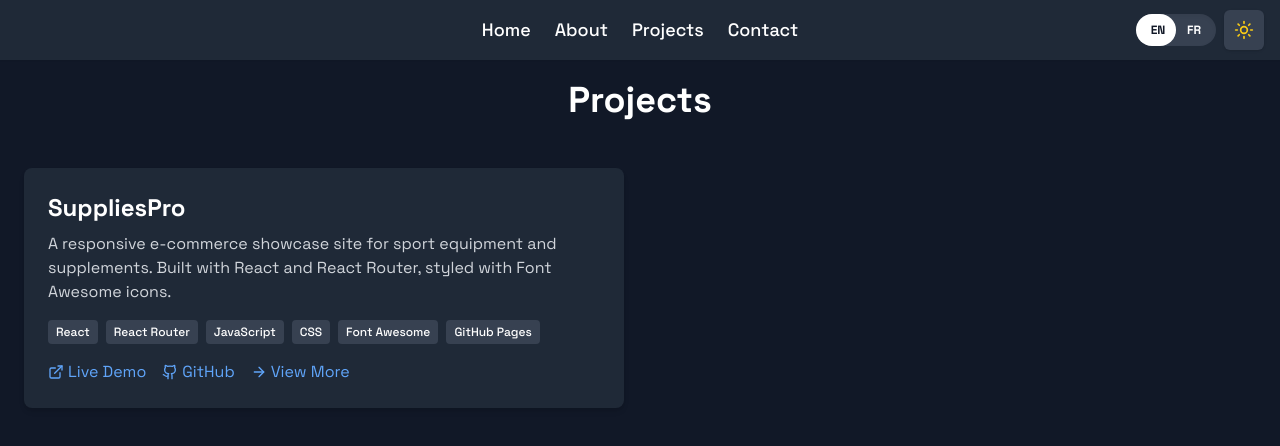
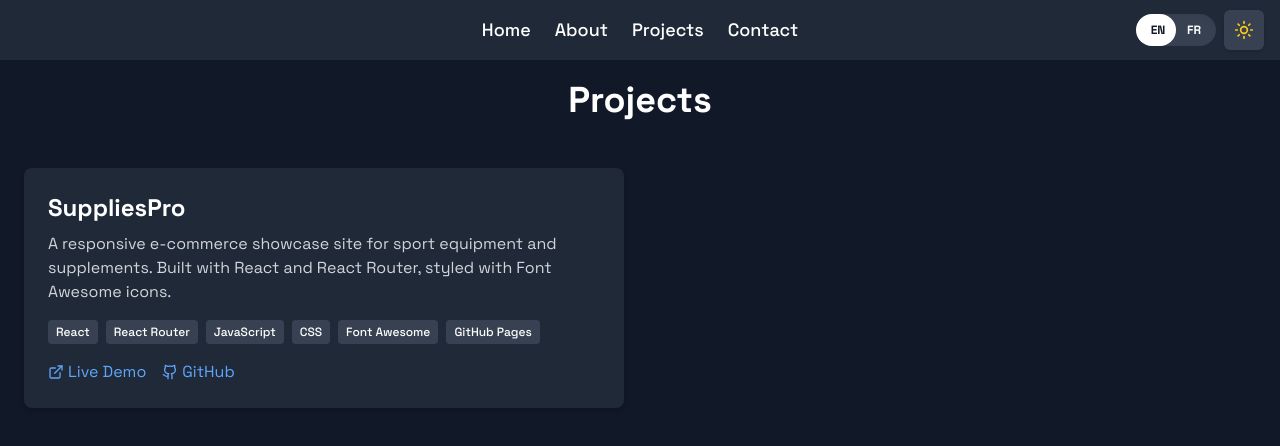
Before and after one commit to Ilyas-Ait-Ali/portfolio-website, a React (Vite) app: page /projects in a window 1280 px wide. Shown: the top 446 px of the page. Built offline with nearby package versions, Linux system fonts and the light colour scheme.

Commit message:
refactor(projects): remove 'View More' link from project cards

```diff
--- a/src/pages/Projects.jsx
+++ b/src/pages/Projects.jsx
@@ -1,6 +1,5 @@
-import { motion } from "framer-motion";
-import { ExternalLink, Github, ArrowRight } from "lucide-react";
-import { Link } from "react-router-dom";
+import { motion, AnimatePresence } from "framer-motion";
+import { ExternalLink, Github } from "lucide-react";
 import { useLang } from "../contexts/LanguageContext";
 import projects from "../i18n/projects";
 
@@ -20,24 +19,38 @@ export default function Projects() {
   ];
 
   return (
-    <section className="px-6 py-16 min-h-screen transition-colors duration-300">
-      <motion.h1
-        className="text-4xl font-bold mt-4 mb-12 text-center text-black dark:text-white"
-        initial={{ opacity: 0, y: -20 }}
-        animate={{ opacity: 1, y: 0 }}
-        transition={{ duration: 0.5 }}
-      >
+    <motion.section
+      className="px-6 py-16 min-h-screen transition-colors duration-300"
+      initial={{ opacity: 0, y: 30 }}
+      animate={{ opacity: 1, y: 0 }}
+      transition={{ duration: 0.4 }}
+    >
+      <AnimatePresence mode="wait">
+        <ProjectSection key={lang} t={t} projectList={projectList} />
+      </AnimatePresence>
+    </motion.section>
+  );
+}
+
+function ProjectSection({ t, projectList }) {
+  return (
+    <motion.div
+      initial={{ opacity: 0 }}
+      animate={{ opacity: 1 }}
+      exit={{ opacity: 0 }}
+      transition={{ duration: 0.4 }}
+    >
+      <h1 className="text-4xl font-bold mt-4 mb-12 text-center text-black dark:text-white">
         {t.heading}
-      </motion.h1>
+      </h1>
 
       <div className="grid gap-8 md:grid-cols-2">
         {projectList.map((project, idx) => (
           <motion.div
             key={project.title}
             className="bg-white dark:bg-gray-800 shadow-md rounded-lg p-6 flex flex-col justify-between transition-colors duration-300"
-            initial={{ opacity: 0, y: 30 }}
-            whileInView={{ opacity: 1, y: 0 }}
-            viewport={{ once: true }}
+            initial={{ opacity: 0, y: 20 }}
+            animate={{ opacity: 1, y: 0 }}
             transition={{ duration: 0.4, delay: idx * 0.1 }}
           >
             <h2 className="text-2xl font-semibold mb-2 text-gray-900 dark:text-white">
@@ -77,17 +90,10 @@ export default function Projects() {
                 <Github size={16} />
                 {t.suppliesPro.github}
               </a>
-              <Link
-                to={`/projects/${project.id}`}
-                className="flex items-center gap-1 text-blue-600 dark:text-blue-400 hover:underline"
-              >
-                <ArrowRight size={16} />
-                {t.suppliesPro.viewMore}
-              </Link>
             </div>
           </motion.div>
         ))}
       </div>
-    </section>
+    </motion.div>
   );
 }
```
